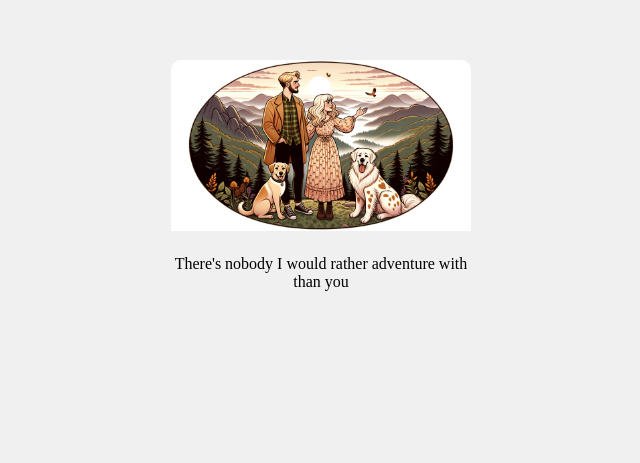
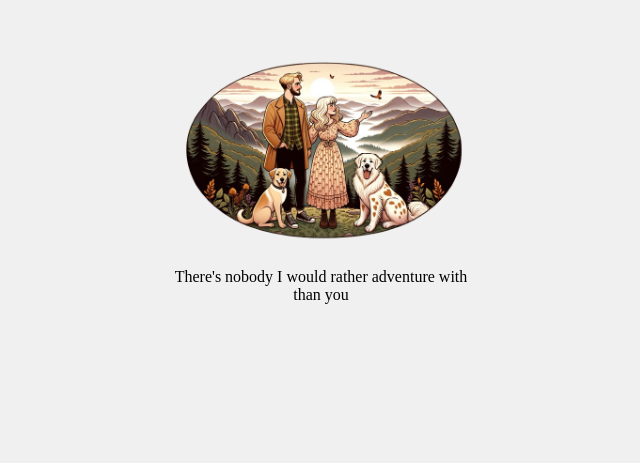
Before and after one commit to c-mimms/c-mimms.github.io, a plain HTML site: page index.html in a window 1280 px wide. Shown: the part 148-611 px from the top of the page, without its empty margins (319-959 px from the left). Drawn offline with Linux system fonts and the light colour scheme.

Commit message:
Update index.html

```diff
--- a/index.html
+++ b/index.html
@@ -65,7 +65,7 @@
 <div id="card">
   <div class="flip">
     <div class="front">
-      <img src="c3460479-40bd-4487-9320-3b445351ced3.webp" alt="Adventure Image">
+      <img src="cover.png" alt="Adventure Image">
       <div class="text">There's nobody I would rather adventure with than you</div>
     </div>
     <div class="back">
```
